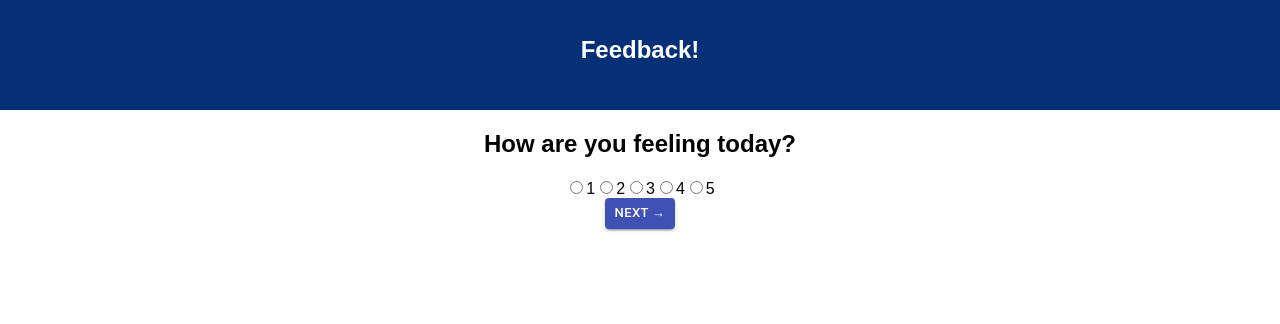
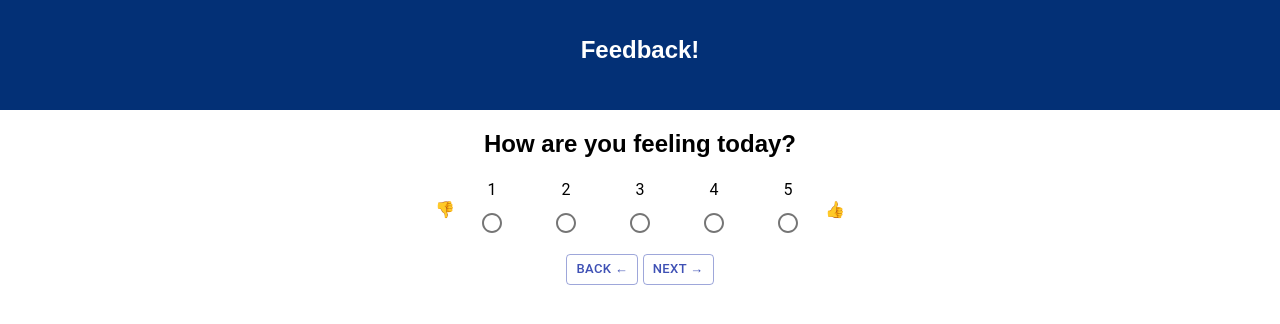
Before and after one commit to larakomosa/redux-feedback-loop, a React (Create React App) app: page /#/support in a window 1280 px wide. Before the commit this address led to /#/. Shown: the top 324 px of the page. Built offline with nearby package versions, Linux system fonts and the light colour scheme.

Commit message:
buttons and emojis

```diff
--- a/src/components/App/App.css
+++ b/src/components/App/App.css
@@ -16,3 +16,11 @@
 .App-intro {
   font-size: large;
 }
+
+form {
+  margin-bottom: 10px;
+}
+
+.spacing {
+  margin: 60px;
+}
--- a/src/pages/Comments/Comments.js
+++ b/src/pages/Comments/Comments.js
@@ -1,6 +1,8 @@
 import React, { Component } from 'react';
 import { connect } from 'react-redux';
 import { Button } from '@material-ui/core';
+import { makeStyles } from '@material-ui/core/styles';
+import TextField from '@material-ui/core/TextField';
 
 class Comments extends Component {
   state = {
@@ -22,26 +24,44 @@ class Comments extends Component {
     this.props.history.push('/review');
   };
 
+  handleBack = (event) => {
+    event.preventDefault();
+    this.props.history.push('/support');
+  };
+
   render() {
     return (
       <div>
         <h2>Would you like to leave any comments?</h2>
         <form>
-          <label>Comments</label>
-          <input
-            type="text"
+          <TextField
+            id="outlined-basic"
+            label="Comments"
+            variant="outlined"
             onChange={(event) => this.handleChangeFor('comments', event)}
           />
+        </form>
+        <div className="buttons">
           <Button
-            variant="contained"
-            color="Primary"
+            variant="outlined"
+            color="primary"
+            type="submit"
+            size="small"
+            onClick={this.handleBack}
+          >
+            Back &#x2190;
+          </Button>
+          {'    '}
+          <Button
+            variant="outlined"
+            color="primary"
             type="submit"
             size="small"
             onClick={this.handleSubmit}
           >
             Next &#x2192;
           </Button>
-        </form>
+        </div>
       </div>
     );
   }
--- a/src/pages/Feeling/Feeling.js
+++ b/src/pages/Feeling/Feeling.js
@@ -2,6 +2,8 @@ import React, { Component } from 'react';
 import { connect } from 'react-redux';
 import swal from 'sweetalert';
 import { Button } from '@material-ui/core';
+import Radio from '@material-ui/core/Radio';
+import FormControlLabel from '@material-ui/core/FormControlLabel';
 
 class Feeling extends Component {
   state = {
@@ -33,58 +35,68 @@ class Feeling extends Component {
       <div>
         <h2>How are you feeling today?</h2>
         <div className="container">
-          <div className="row <RadioGroup row />">
-            <div className="col-sm-5">
           <form>
+            &#128078;
             <label>
-                  <input
+              <FormControlLabel
+                control={<Radio color="primary" />}
+                label="1"
+                labelPlacement="top"
                 type="radio"
                 value="1"
                 checked={this.state.feeling === '1'}
                 onChange={this.handleOptionChange}
               />
-                  1
             </label>
             <label>
-                  <input
+              <FormControlLabel
+                control={<Radio color="primary" />}
+                label="2"
+                labelPlacement="top"
                 type="radio"
                 value="2"
                 checked={this.state.feeling === '2'}
                 onChange={this.handleOptionChange}
               />
-                  2
             </label>
             <label>
-                  <input
+              <FormControlLabel
+                control={<Radio color="primary" />}
+                label="3"
+                labelPlacement="top"
                 type="radio"
                 value="3"
                 checked={this.state.feeling === '3'}
                 onChange={this.handleOptionChange}
               />
-                  3
             </label>
             <label>
-                  <input
+              <FormControlLabel
+                control={<Radio color="primary" />}
+                label="4"
+                labelPlacement="top"
                 type="radio"
                 value="4"
                 checked={this.state.feeling === '4'}
                 onChange={this.handleOptionChange}
               />
-                  4
             </label>
             <label>
-                  <input
+              <FormControlLabel
+                control={<Radio color="primary" />}
+                label="5"
+                labelPlacement="top"
                 type="radio"
                 value="5"
                 checked={this.state.feeling === '5'}
                 onChange={this.handleOptionChange}
               />
-                  5
             </label>
+            &#x1F44D;
           </form>
           <Button
-                variant="contained"
-                color="Primary"
+            variant="outlined"
+            color="primary"
             type="submit"
             size="small"
             onClick={this.handleSubmit}
@@ -93,8 +105,6 @@ class Feeling extends Component {
           </Button>
         </div>
       </div>
-        </div>
-      </div>
     );
   }
 }
--- a/src/pages/Review/Review.js
+++ b/src/pages/Review/Review.js
@@ -25,6 +25,11 @@ class Review extends Component {
       });
   }
 
+  handleBack = (event) => {
+    event.preventDefault();
+    this.props.history.push('/comments');
+  };
+
   render() {
     // console.log(this.props.store.feedback);
     // console.log(this.props.store.feedback.feeling);
@@ -38,15 +43,27 @@ class Review extends Component {
         <p>Understanding: {this.props.store.feedback.understanding}</p>
         <p>Support: {this.props.store.feedback.support}</p>
         <p>Comments: {this.props.store.feedback.comments}</p>
+        <div className="buttons">
           <Button
-          variant="contained"
-          color="Primary"
+            variant="outlined"
+            color="primary"
+            type="submit"
+            size="small"
+            onClick={this.handleBack}
+          >
+            &#x2190;Back
+          </Button>
+          {'  '}
+          <Button
+            variant="outlined"
+            color="primary"
             type="submit"
             size="small"
             onClick={this.handleSubmit}
           >
             Submit &#x2713;
           </Button>
+        </div>
       </div>
     );
   }
--- a/src/pages/Support/Support.js
+++ b/src/pages/Support/Support.js
@@ -2,6 +2,8 @@ import React, { Component } from 'react';
 import { connect } from 'react-redux';
 import swal from 'sweetalert';
 import { Button } from '@material-ui/core';
+import Radio from '@material-ui/core/Radio';
+import FormControlLabel from '@material-ui/core/FormControlLabel';
 
 class Support extends Component {
   state = {
@@ -29,61 +31,91 @@ class Support extends Component {
     }
   };
 
+  handleBack = (event) => {
+    event.preventDefault();
+    this.props.history.push('/understanding');
+  };
+
   render() {
     return (
       <div>
-        <h2>How well are you being support?</h2>
+        <h2>How are you feeling today?</h2>
         <div className="container">
           <form>
+            &#128078;
             <label>
-              <input
+              <FormControlLabel
+                control={<Radio color="primary" />}
+                label="1"
+                labelPlacement="top"
                 type="radio"
                 value="1"
                 checked={this.state.support === '1'}
                 onChange={this.handleOptionChange}
               />
-              1
             </label>
             <label>
-              <input
+              <FormControlLabel
+                control={<Radio color="primary" />}
+                label="2"
+                labelPlacement="top"
                 type="radio"
                 value="2"
                 checked={this.state.support === '2'}
                 onChange={this.handleOptionChange}
               />
-              2
             </label>
             <label>
-              <input
+              <FormControlLabel
+                control={<Radio color="primary" />}
+                label="3"
+                labelPlacement="top"
                 type="radio"
                 value="3"
                 checked={this.state.support === '3'}
                 onChange={this.handleOptionChange}
               />
-              3
             </label>
             <label>
-              <input
+              <FormControlLabel
+                control={<Radio color="primary" />}
+                label="4"
+                labelPlacement="top"
                 type="radio"
                 value="4"
                 checked={this.state.support === '4'}
                 onChange={this.handleOptionChange}
               />
-              4
             </label>
             <label>
-              <input
+              <FormControlLabel
+                control={<Radio color="primary" />}
+                label="5"
+                labelPlacement="top"
                 type="radio"
                 value="5"
                 checked={this.state.support === '5'}
                 onChange={this.handleOptionChange}
               />
-              5
             </label>
+            &#x1F44D;
           </form>
+          <div className="buttons">
             <Button
-            variant="contained"
-            color="Primary"
+              className="spacing"
+              variant="outlined"
+              color="primary"
+              type="submit"
+              size="small"
+              onClick={this.handleBack}
+            >
+              Back &#x2190;
+            </Button>
+            {'    '}
+            <Button
+              className="spacing"
+              variant="outlined"
+              color="primary"
               type="submit"
               size="small"
               onClick={this.handleSubmit}
@@ -92,6 +124,7 @@ class Support extends Component {
             </Button>
           </div>
         </div>
+      </div>
     );
   }
 }
--- a/src/pages/Understanding/Understanding.js
+++ b/src/pages/Understanding/Understanding.js
@@ -2,6 +2,8 @@ import React, { Component } from 'react';
 import { connect } from 'react-redux';
 import swal from 'sweetalert';
 import { Button } from '@material-ui/core';
+import Radio from '@material-ui/core/Radio';
+import FormControlLabel from '@material-ui/core/FormControlLabel';
 
 class Understanding extends Component {
   state = {
@@ -18,7 +20,7 @@ class Understanding extends Component {
     event.preventDefault();
     console.log('button triggered');
     if (this.state.understanding === '') {
-      swal('Please select a number that indicates how you are feeling');
+      swal('Please select a number that indicates your understanding');
     } else {
       this.props.dispatch({
         type: 'ADD_UNDERSTANDING',
@@ -28,61 +30,90 @@ class Understanding extends Component {
       console.log('state', this.state);
     }
   };
+
+  handleBack = (event) => {
+    event.preventDefault();
+    this.props.history.push('/');
+  };
+
   render() {
     return (
       <div>
-        <h2>How well are you being support?</h2>
+        <h2>How well do you understand the material?</h2>
         <div className="container">
           <form>
+            &#128078;
             <label>
-              <input
+              <FormControlLabel
+                control={<Radio color="primary" />}
+                label="1"
+                labelPlacement="top"
                 type="radio"
                 value="1"
                 checked={this.state.understanding === '1'}
                 onChange={this.handleOptionChange}
               />
-              1
             </label>
             <label>
-              <input
+              <FormControlLabel
+                control={<Radio color="primary" />}
+                label="2"
+                labelPlacement="top"
                 type="radio"
                 value="2"
                 checked={this.state.understanding === '2'}
                 onChange={this.handleOptionChange}
               />
-              2
             </label>
             <label>
-              <input
+              <FormControlLabel
+                control={<Radio color="primary" />}
+                label="3"
+                labelPlacement="top"
                 type="radio"
                 value="3"
                 checked={this.state.understanding === '3'}
                 onChange={this.handleOptionChange}
               />
-              3
             </label>
             <label>
-              <input
+              <FormControlLabel
+                control={<Radio color="primary" />}
+                label="4"
+                labelPlacement="top"
                 type="radio"
                 value="4"
                 checked={this.state.understanding === '4'}
                 onChange={this.handleOptionChange}
               />
-              4
             </label>
             <label>
-              <input
+              <FormControlLabel
+                control={<Radio color="primary" />}
+                label="5"
+                labelPlacement="top"
                 type="radio"
                 value="5"
                 checked={this.state.understanding === '5'}
                 onChange={this.handleOptionChange}
               />
-              5
             </label>
+            &#x1F44D;
           </form>
+          <div className="buttons">
             <Button
-            variant="contained"
-            color="Primary"
+              variant="outlined"
+              color="primary"
+              type="submit"
+              size="small"
+              onClick={this.handleBack}
+            >
+              Back &#x2190;
+            </Button>
+            {'    '}
+            <Button
+              variant="outlined"
+              color="primary"
               type="submit"
               size="small"
               onClick={this.handleSubmit}
@@ -91,7 +122,9 @@ class Understanding extends Component {
             </Button>
           </div>
         </div>
+      </div>
     );
   }
 }
+
 export default connect()(Understanding);
```
Also changed, not shown: src/pages/Success/Success.js (+9 -3 lines). Lines whose indentation alone changed are shown as unchanged.
